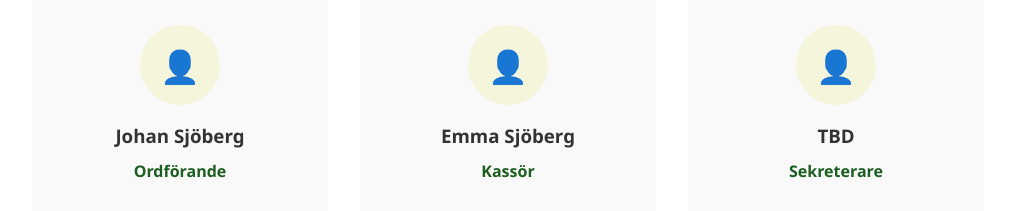
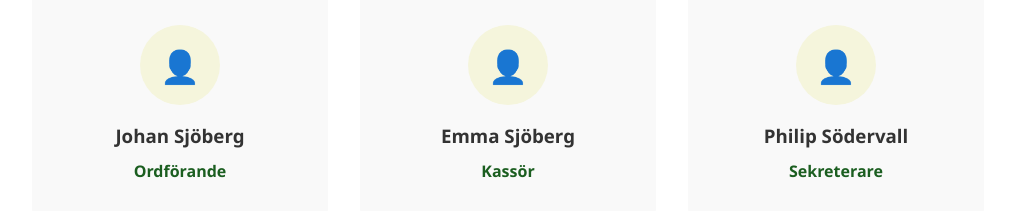
Before and after one commit to johansjoberg/alfons-minnesfond, a plain HTML site: page index.html in a window 1280 px wide. Shown: the part 2400-2611 px from the top of the page, without its empty margins (132-1147 px from the left). Drawn offline with Linux system fonts and the light colour scheme.

Commit message:
Update board member name from TBD to Philip Södervall

```diff
--- a/index.html
+++ b/index.html
@@ -384,7 +384,7 @@
             </div>
             <div class="board-member">
                 <div class="avatar">👤</div>
-                <h3>TBD</h3>
+                <h3>Philip Södervall</h3>
                 <p class="role">Sekreterare</p>
             </div>
         </div>
```
